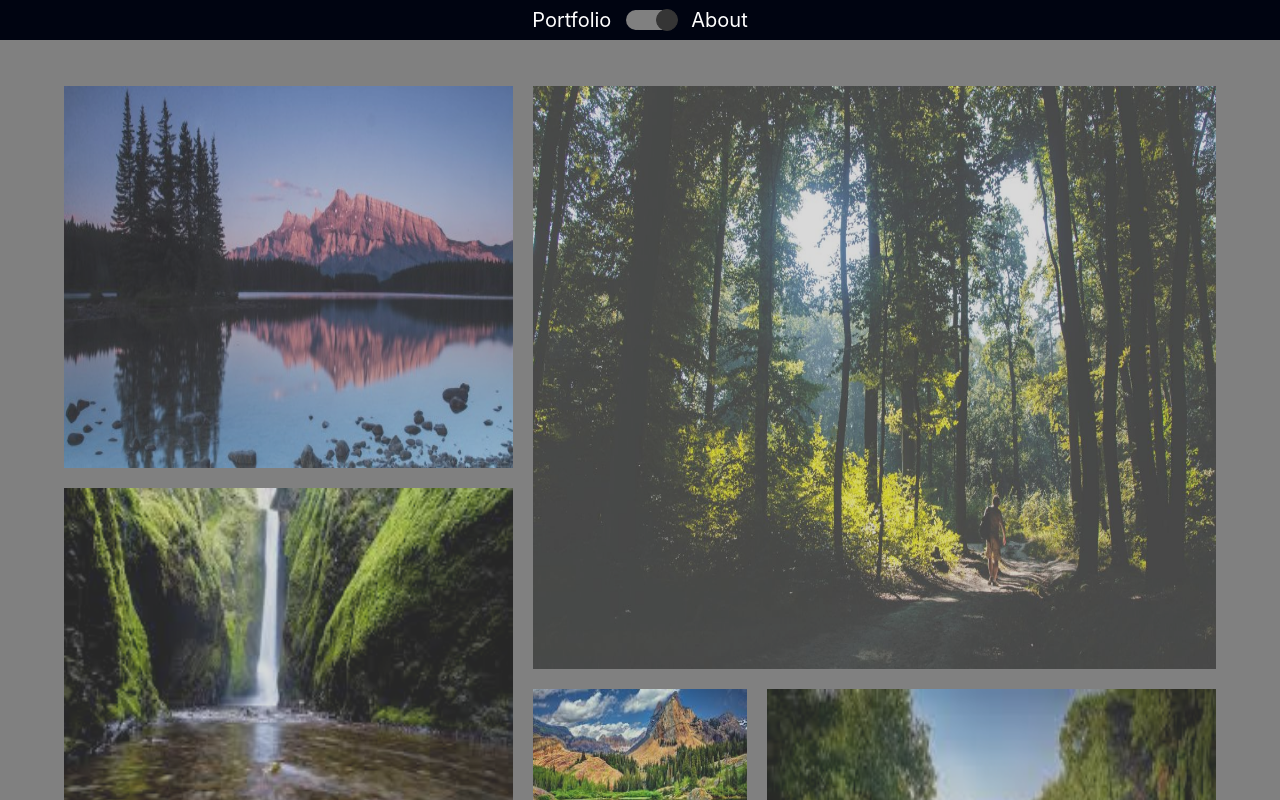
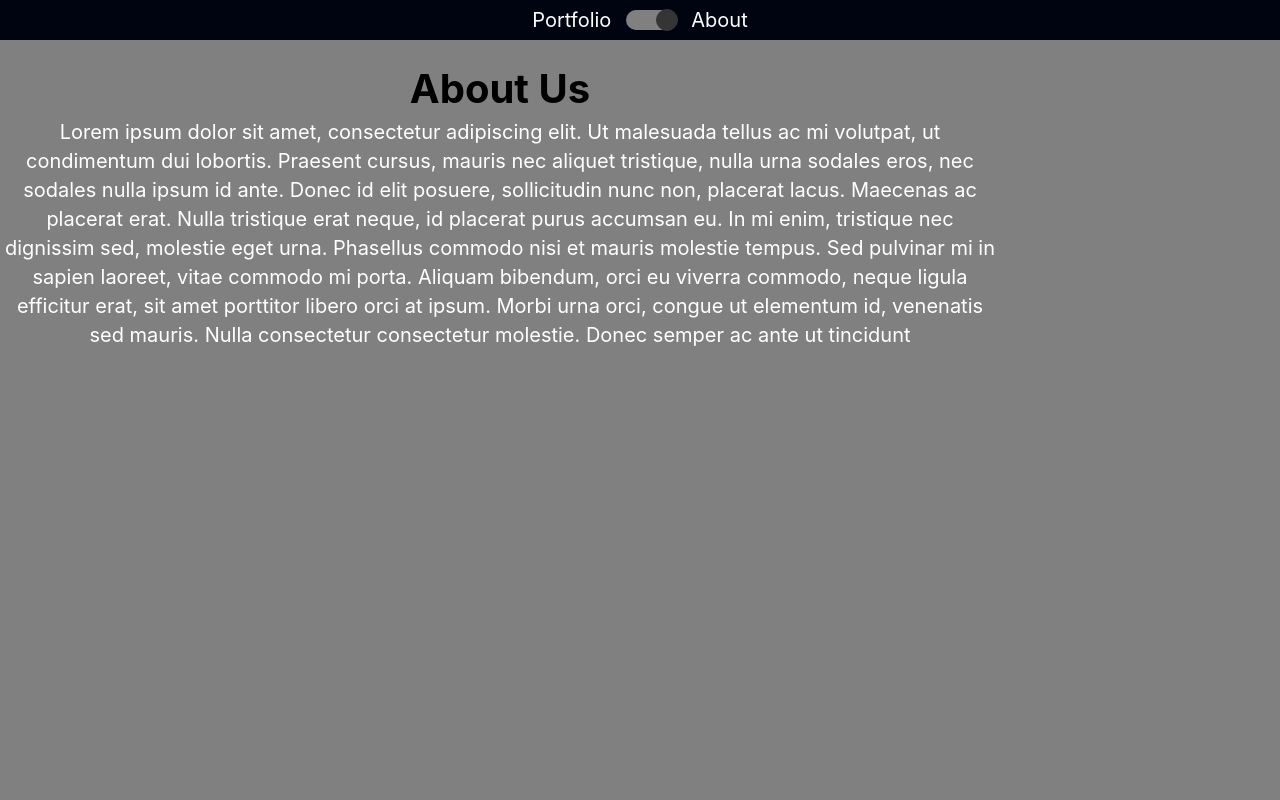
Before and after one commit to laurirannu/portfolio, a React (Create React App) app: page / in a window 1280 px wide. Both pictures are taken after a click on the element 651 px from the left and 20 px from the top of the page. Shown: the top 800 px of the page. Built offline with nearby package versions, Linux system fonts and the light colour scheme.

Commit message:
kinda works

```diff
--- /dev/null
+++ b/src/About/About.css
@@ -0,0 +1,12 @@
+.content-wrapper {
+    display: block;
+    position: relative;
+    text-align: center;
+    width: 100%;
+}
+
+.content {
+    display: inline-block;
+    max-width: 1000px;
+    margin: 0 auto;
+}
--- a/src/About/About.js
+++ b/src/About/About.js
@@ -1,16 +1,16 @@
-// You can live edit this code below the import statements
 import React from 'react';
 import Zoom from 'react-reveal/Zoom';
 import Rotate from 'react-reveal/Rotate';
+import './About.css';
 
 const ZoomExample = (props) => {
     return (
-        <div>
-            <Rotate>
-                <h1>About Us</h1>
+        <div className="content-wrapper">
+            <Rotate >
+                <h1 className="title">About Us</h1>
             </Rotate>
             <Zoom >
-                <p>
+                <p className="content">
                     {props.lorem}
                 </p>
             </Zoom>
--- a/src/Header/Header.js
+++ b/src/Header/Header.js
@@ -5,10 +5,12 @@ class Header extends React.Component {
 	constructor(props) {
 		super(props);
 		this.state = {isOn: false};
+		this.onToggle = this.props.onToggle;
 	}
 
 	handleToggle(e) {
-        this.setState({isOn: !this.state.isOn});
+		this.setState({isOn: !this.state.isOn});
+		this.onToggle();
 	}
 
 	render() {
--- a/src/Portfolio Items/Items.css
+++ b/src/Portfolio Items/Items.css
@@ -15,7 +15,7 @@ body {
     height: 100%;
     grid-template-rows: repeat(6, 1fr);
     grid-template-columns: repeat(5, 1fr);
-    grid-gap: 20px;
+    grid-gap: 30px;
     padding: 2% 5% 5% 5%;
 }
 
--- a/src/Portfolio Items/Items.js
+++ b/src/Portfolio Items/Items.js
@@ -1,4 +1,5 @@
 import React from 'react';
+import Zoom from 'react-reveal/Zoom';
 import './Items.css';
 
 class Items extends React.Component {
@@ -15,9 +16,11 @@ class Items extends React.Component {
     render() {
         const { items } = this.props;
         return (
-            <ul className="portfolio">
-                {items.map((item, key) => this.renderItems(item, key))}
-            </ul>
+            <Zoom>
+                <ul className="portfolio">
+                    {items.map((item, key) => this.renderItems(item, key))}
+                </ul>
+            </Zoom>
         );
     }
 }
```
